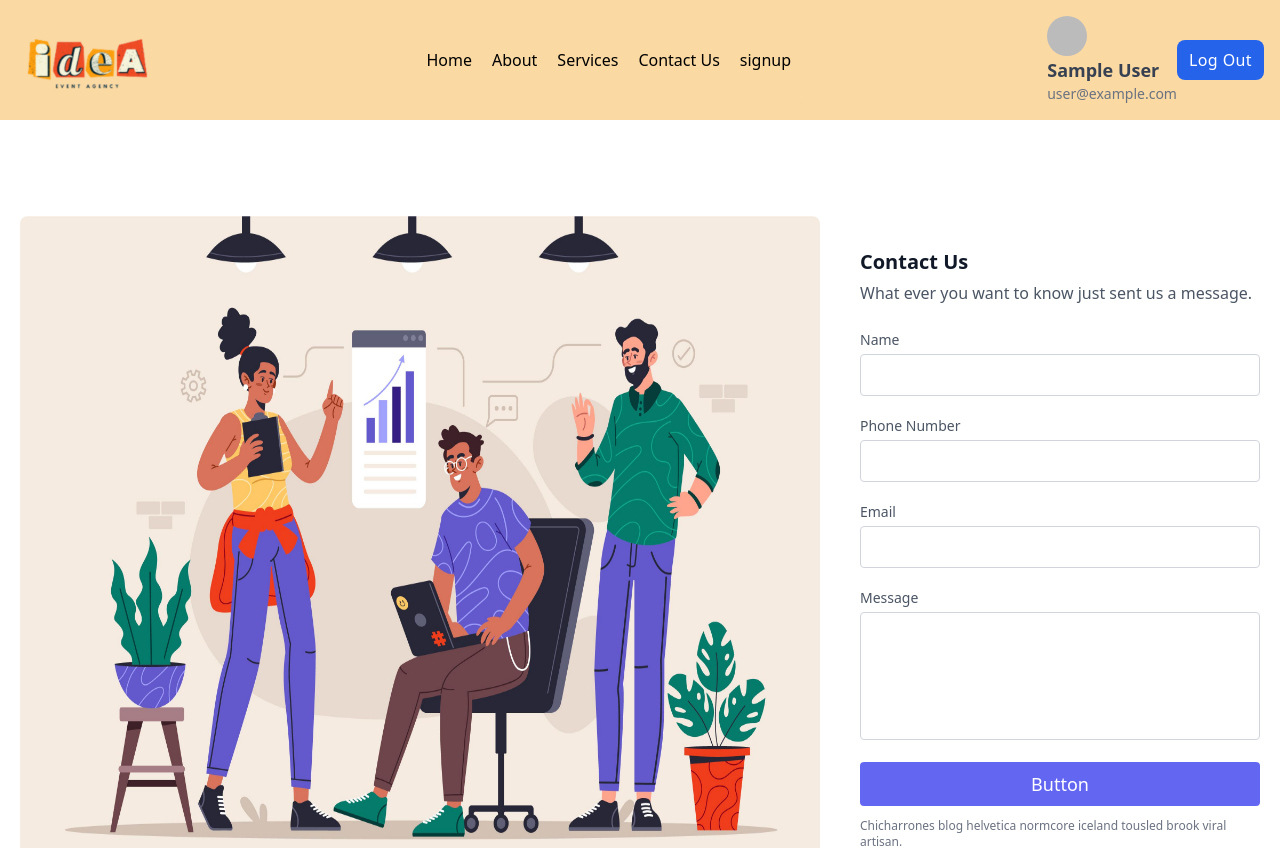
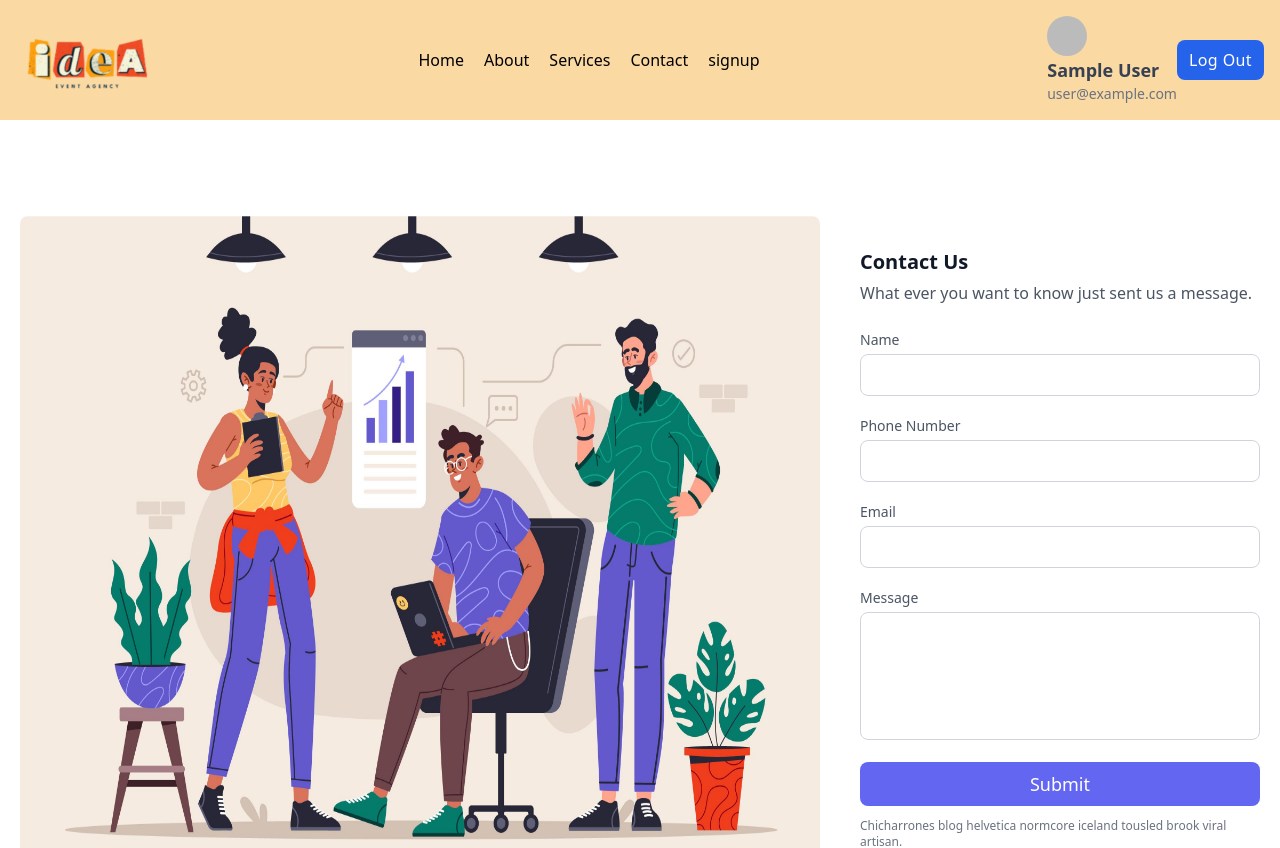
Before and after one commit to faysalkhan837/event-management, a React (Vite) app: page /contactUs in a window 1280 px wide. Shown: the top 848 px of the page. Built offline with nearby package versions, Linux system fonts and the light colour scheme; no server answers; sample sign-in values are in the browser's storage.

Commit message:
lot of changes

```diff
--- a/src/Component/Navbar/Navbar.jsx
+++ b/src/Component/Navbar/Navbar.jsx
@@ -7,9 +7,9 @@ import { AuthContext } from "../Provider/AuthProvider";
 
 const routes = [
   { id: 1, name: "Home", path: "/" },
-  { id: 2, name: "About", path: "/about" },
+  { id: 2, name: "About", path: "/aboutUs" },
   { id: 3, name: "Services", path: "/services" },
-  { id: 4, name: "Contact Us", path: "/contactUs" },
+  { id: 4, name: "Contact", path: "/contactUs" },
   { id: 5, name: "signup", path: "/signup" },
 ];
 
@@ -25,7 +25,7 @@ const Navbar = () => {
 
   return (
     <div>
-      <nav className="bg-[#fad9a3] text-black p-4">
+      <nav className="bg-[#fad9a3] text-black md:p-4">
         <div className="flex  max-sm:flex-col flex-carousel-center justify-between">
           {/* Logo */}
           <div className="min-w-190 flex max-sm:justify-center items-center">
@@ -34,7 +34,7 @@ const Navbar = () => {
 
           <div className="flex justify-between min-w-[70%]">
             {/* drop down list */}
-            <div className="flex md:justify-center ">
+            <div className="flex md:justify-center z-[1000]">
               <div onClick={() => setOpen(!open)} className="md:hidden h-6 p-5">
                 {open === true ? (
                   <AiOutlineMenu className="text-2xl "></AiOutlineMenu>
@@ -43,10 +43,10 @@ const Navbar = () => {
                 )}
               </div>
               <ul
-                className={`md:flex lg:ml-4  gap-5 bg-[#fad9a3] p-5
+                className={`md:flex lg:ml-4  gap-5 bg-[#fad9a3] px-3 py-5
                  absolute md:static duration-1000 rounded-b-xl
                                      ${open ? "-top-60"
-                                         : "max-md:top-20 max-[638px]:top-44" }`}>
+                                         : "max-md:top-20 max-[638px]:top-[148px]" }`}>
                 {routes.map((route) => (
                   <Links key={route.id} route={route}></Links>
                 ))}
--- a/src/Firebase/Firebase.config.js
+++ b/src/Firebase/Firebase.config.js
@@ -5,12 +5,12 @@ import { initializeApp } from "firebase/app";
 
 // Your web app's Firebase configuration
 const firebaseConfig = {
-  apiKey: "AIzaSyBSeYisj4UeiOx1V2PwVTY8IH0HWaNMulY",
-  authDomain: "event-management-646d9.firebaseapp.com",
-  projectId: "event-management-646d9",
-  storageBucket: "event-management-646d9.appspot.com",
-  messagingSenderId: "589422019985",
-  appId: "1:589422019985:web:cff8ff439c8db1c8f64630"
+  apiKey:import.meta.env.VITE_apiKey,
+  authDomain:import.meta.env.VITE_authDomain,
+  projectId:import.meta.env.VITE_projectId,
+  storageBucket:import.meta.env.VITE_storageBucket,
+  messagingSenderId:import.meta.env.VITE_messagingSenderId,
+  appId:import.meta.env.VITE_appId
 };
 
 // Initialize Firebase
--- /dev/null
+++ b/src/Page/AboustUs/AboutUs.jsx
@@ -0,0 +1,20 @@
+
+
+const AboutUs = () => {
+    return (
+        <div className="py-5">
+            <div className="hero min-h-screen" style={{ backgroundImage: 'url(/22960-wedding-party-20-mile-house-peyton-rainey-photography.jpg)' }}>
+                <div className="hero-overlay bg-opacity-60"></div>
+                <div className="hero-content text-center text-neutral-content">
+                    <div className="max-w-md">
+                        <h1 className="mb-5 text-5xl font-bold">Helo there</h1>
+                        <p className="mb-5">Elevate your events with our creative expertise. Memorable experiences, meticulous planning. Trust us to make your vision a reality.</p>
+                    </div>
+                </div>
+            </div>
+            <h1 className="mt-5 px-4">At <span className="font-bold">IDEA</span>, we specialize in transforming visions into unforgettable experiences. Our dedicated team excels in meticulous planning and innovative design, ensuring every event, from corporate functions to private celebrations, is seamless and spectacular. We pride ourselves on attention to detail, creativity, and personalized service, making each event unique and memorable. Whether it is a grand wedding, an intimate gathering, or a high-profile corporate event, we bring your dreams to life with precision and flair. Trust us to handle every aspect, so you can enjoy the moments that truly matter. Experience the difference with <span className="font-bold">IDEA</span>.</h1>
+        </div>
+    );
+};
+
+export default AboutUs;
--- a/src/Page/ContactUs/ContactUs.jsx
+++ b/src/Page/ContactUs/ContactUs.jsx
@@ -5,29 +5,29 @@ const ContactUs = () => {
         <div>
             <section className="text-gray-600 body-font relative">
                 <div className="container px-5 py-24 mx-auto flex sm:flex-nowrap flex-wrap">
-                    <div className="lg:w-2/3 md:w-1/2 bg-red-300 rounded-lg overflow-hidden sm:mr-10  flex justify-start relative">
-                        <img className="block w-full" src="/contuct.jpg" alt="" />
+                    <div className="lg:w-2/3 md:w-1/2 z-[1] rounded-lg-lg overflow-hidden sm:mr-10  flex justify-start relative">
+                        <img className="block w-full rounded-lg" src="/contuct.jpg" alt="" />
                     </div>
                     <div className="lg:w-1/3 md:w-1/2 bg-white flex flex-col md:ml-auto w-full md:py-8 mt-8 md:mt-0">
                         <h2 className="text-gray-900 text-xl mb-1 font-bold title-font">Contact Us</h2>
                         <p className="leading-relaxed mb-5 text-gray-600">What ever you want to know just sent us a message.</p>
                         <div className="relative mb-4">
                             <label htmlFor="name" className="leading-7 text-sm text-gray-600">Name</label>
-                            <input type="text" id="name" name="name" className="w-full bg-white rounded border border-gray-300 focus:border-indigo-500 focus:ring-2 focus:ring-indigo-200 text-base outline-none text-gray-700 py-1 px-3 leading-8 transition-colors duration-200 ease-in-out" />
+                            <input type="text" id="name" name="name" className="w-full bg-white rounded-lg border border-gray-300 focus:border-indigo-500 focus:ring-2 focus:ring-indigo-200 text-base outline-none text-gray-700 py-1 px-3 leading-8 transition-colors duration-200 ease-in-out" />
                         </div>
                         <div className="relative mb-4">
                             <label htmlFor="name" className="leading-7 text-sm text-gray-600">Phone Number</label>
-                            <input type="text" id="name" name="name" className="w-full bg-white rounded border border-gray-300 focus:border-indigo-500 focus:ring-2 focus:ring-indigo-200 text-base outline-none text-gray-700 py-1 px-3 leading-8 transition-colors duration-200 ease-in-out" />
+                            <input type="text" id="name" name="name" className="w-full bg-white rounded-lg border border-gray-300 focus:border-indigo-500 focus:ring-2 focus:ring-indigo-200 text-base outline-none text-gray-700 py-1 px-3 leading-8 transition-colors duration-200 ease-in-out" />
                         </div>
                         <div className="relative mb-4">
                             <label htmlFor="email" className="leading-7 text-sm text-gray-600">Email</label>
-                            <input type="email" id="email" name="email" className="w-full bg-white rounded border border-gray-300 focus:border-indigo-500 focus:ring-2 focus:ring-indigo-200 text-base outline-none text-gray-700 py-1 px-3 leading-8 transition-colors duration-200 ease-in-out" />
+                            <input type="email" id="email" name="email" className="w-full bg-white rounded-lg border border-gray-300 focus:border-indigo-500 focus:ring-2 focus:ring-indigo-200 text-base outline-none text-gray-700 py-1 px-3 leading-8 transition-colors duration-200 ease-in-out" />
                         </div>
                         <div className="relative mb-4">
                             <label htmlFor="message" className="leading-7 text-sm text-gray-600">Message</label>
-                            <textarea id="message" name="message" className="w-full bg-white rounded border border-gray-300 focus:border-indigo-500 focus:ring-2 focus:ring-indigo-200 h-32 text-base outline-none text-gray-700 py-1 px-3 resize-none leading-6 transition-colors duration-200 ease-in-out"></textarea>
+                            <textarea id="message" name="message" className="w-full bg-white rounded-lg border border-gray-300 focus:border-indigo-500 focus:ring-2 focus:ring-indigo-200 h-32 text-base outline-none text-gray-700 py-1 px-3 resize-none leading-6 transition-colors duration-200 ease-in-out"></textarea>
                         </div>
-                        <button className="text-white bg-indigo-500 border-0 py-2 px-6 focus:outline-none hover:bg-indigo-600 rounded text-lg">Button</button>
+                        <button className="text-white bg-indigo-500 border-0 py-2 px-6 focus:outline-none hover:bg-indigo-600 rounded-lg text-lg">Submit</button>
                         <p className="text-xs text-gray-500 mt-3">Chicharrones blog helvetica normcore iceland tousled brook viral artisan.</p>
                     </div>
                 </div>
--- a/src/Page/Home/Home.jsx
+++ b/src/Page/Home/Home.jsx
@@ -27,7 +27,7 @@ const Home = () => {
             </div>
             {/* cards */}
             <div className="flex justify-center">
-                <div className="grid gap-y-10 lg:grid-cols-3 md:grid-cols-2 gap-10">
+                <div className="grid gap-y-10 lg:grid-cols-3 md:grid-cols-2 gap-10 p-2">
                     {
                         datas.map(data => <Card key={data.id} data={data}></Card>)
                     }
--- a/src/Routes/Routes.jsx
+++ b/src/Routes/Routes.jsx
@@ -7,6 +7,7 @@ import ErrorPage from "../Component/ErrorPage/ErrorPage";
 import Details from "../Page/Details/Details";
 import PrivateRoute from "./PrivateRoute";
 import ContactUs from "../Page/ContactUs/ContactUs";
+import AboutUs from "../Page/AboustUs/AboutUs";
 
 
 
@@ -38,6 +39,10 @@ export const router = createBrowserRouter([
             {
                 path: '/contactUs',
                 element: <PrivateRoute><ContactUs></ContactUs></PrivateRoute>
+            },
+            {
+                path:'/aboutUs',
+                element:<PrivateRoute><AboutUs></AboutUs></PrivateRoute>
             }
         ]
     }
```
Also changed, not shown: src/Component/Carocel/Carocel.jsx (+5 -5 lines), public/22960-wedding-party-20-mile-house-peyton-rainey-photography.jpg (added).
